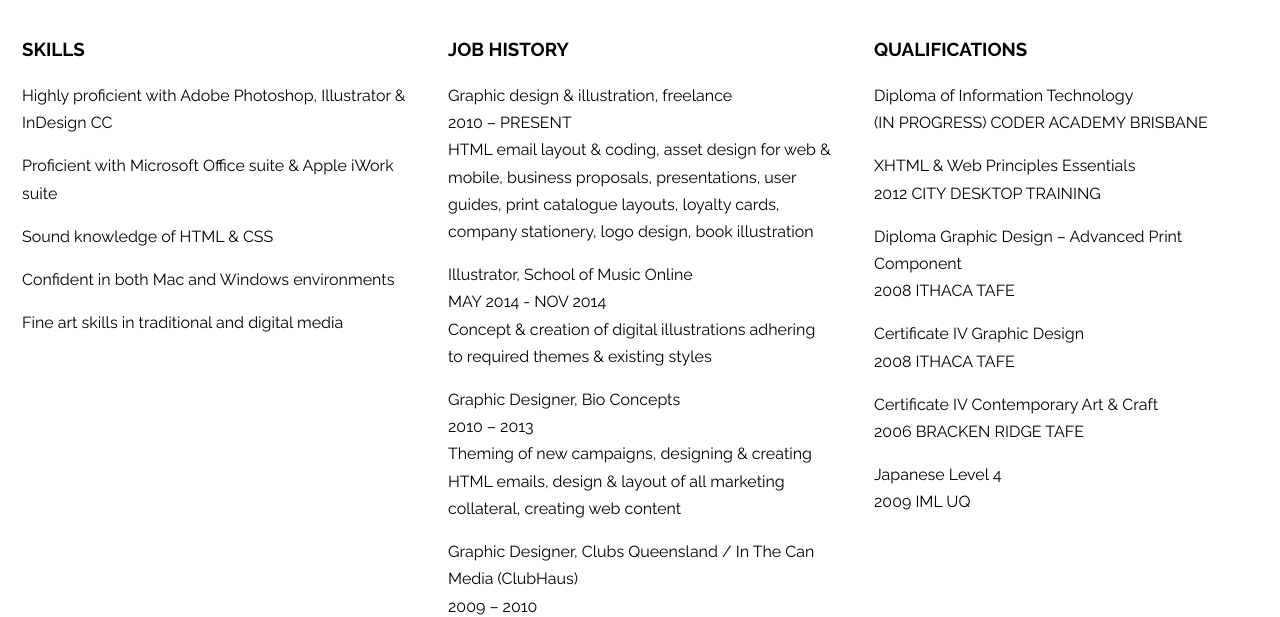
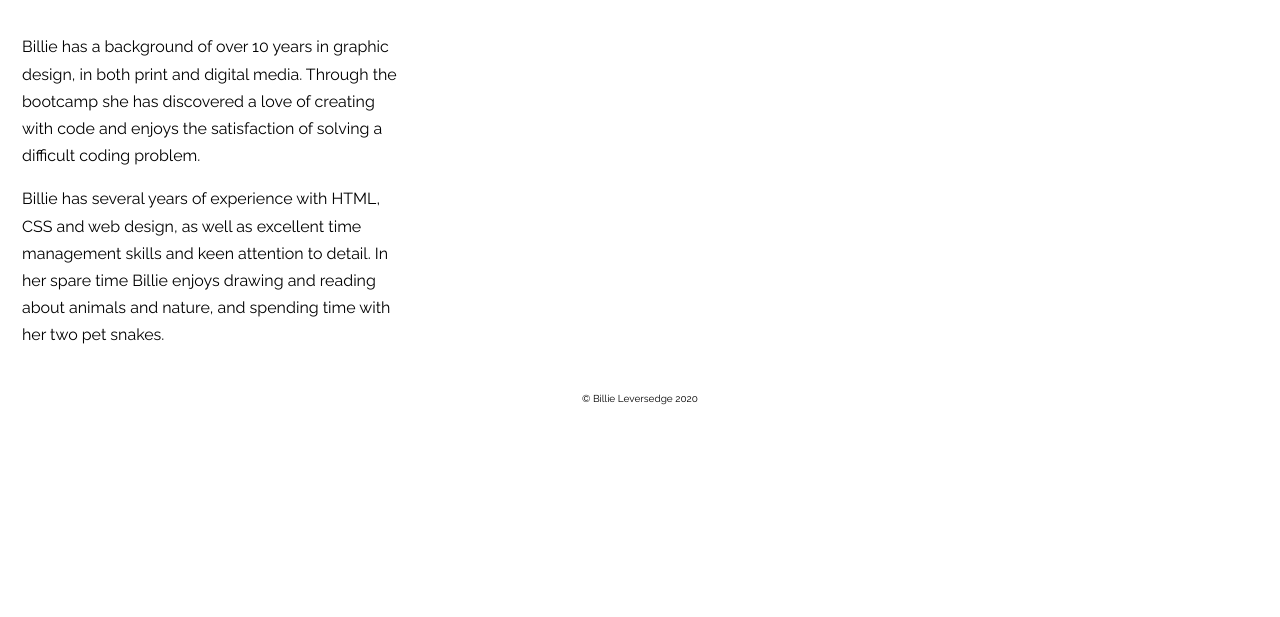
Before and after one commit to 317718/T1A2-portfolio, a plain HTML site: page src/about.html in a window 1280 px wide. Shown: the part 189-806 px from the top of the page. Drawn offline with Linux system fonts and the light colour scheme.

Commit message:
updated about page

```diff
--- a/src/about.html
+++ b/src/about.html
@@ -25,50 +25,21 @@
 
       <main id="resume">
           <article class="column" id="aboutme">
-            <h3>SKILLS</h3>
-            <p>Highly proficient with Adobe Photoshop, Illustrator & InDesign CC
-                <p>Proficient with Microsoft Office suite & Apple iWork suite</p>
-                <p>Sound knowledge of HTML & CSS</p>
-                <p>Confident in both Mac and Windows environments</p>
-                <p>Fine art skills in traditional and digital media</p>
+            <p>Billie has a background of over 10 years in graphic design, in both print and digital
+              media. Through the bootcamp she has discovered a love of creating with code and
+              enjoys the satisfaction of solving a difficult coding problem.</p>
+            <p>Billie has several years of experience with HTML, CSS and web design, as well as
+              excellent time management skills and keen attention to detail. In her spare time
+              Billie enjoys drawing and reading about animals and nature, and spending time
+              with her two pet snakes.</p>
           </article>
 
           <article class="column">
-            <h3>JOB HISTORY</h3>
-            <p>Graphic design & illustration, freelance <br>
-                2010 – PRESENT <br>
-                HTML email layout & coding, asset design for web & mobile,
-                business proposals, presentations, user guides, print catalogue layouts,
-                loyalty cards, company stationery, logo design, book illustration</p>
 
-            <p>Illustrator, School of Music Online <br>
-                MAY 2014 - NOV 2014 <br>
-                Concept & creation of digital illustrations adhering
-                to required themes & existing styles</p>
-                <p>Graphic Designer, Bio Concepts <br>
-                2010 – 2013 <br>
-                Theming of new campaigns, designing & creating HTML emails,
-                design & layout of all marketing collateral, creating web content</p>
-                <p>Graphic Designer, Clubs Queensland / In The Can Media (ClubHaus) <br>
-                2009 – 2010 <br>
-                Magazine design & layout, prepress checking of files, identity
-                & branding work, logo design, image manipulation</p>
           </article>
 
           <article class="column">
-            <h3>QUALIFICATIONS</h3>
-            <p>Diploma of Information Technology <br>
-                (IN PROGRESS) CODER ACADEMY BRISBANE</p>
-                <p>XHTML & Web Principles Essentials <br>
-                2012 CITY DESKTOP TRAINING</p>
-                <p>Diploma Graphic Design – Advanced Print Component <br>
-                2008 ITHACA TAFE</p>
-                <p> Certificate IV Graphic Design <br>
-                2008 ITHACA TAFE</p>
-                <p> Certificate IV Contemporary Art & Craft <br>
-                2006 BRACKEN RIDGE TAFE</p>
-                <p> Japanese Level 4 <br>
-                2009 IML UQ</p>
+
           </article>
       </main>
       <footer>&copy; Billie Leversedge 2020</footer>
```
Also changed, not shown: deliverables copy.png (deleted), 1 other file.
